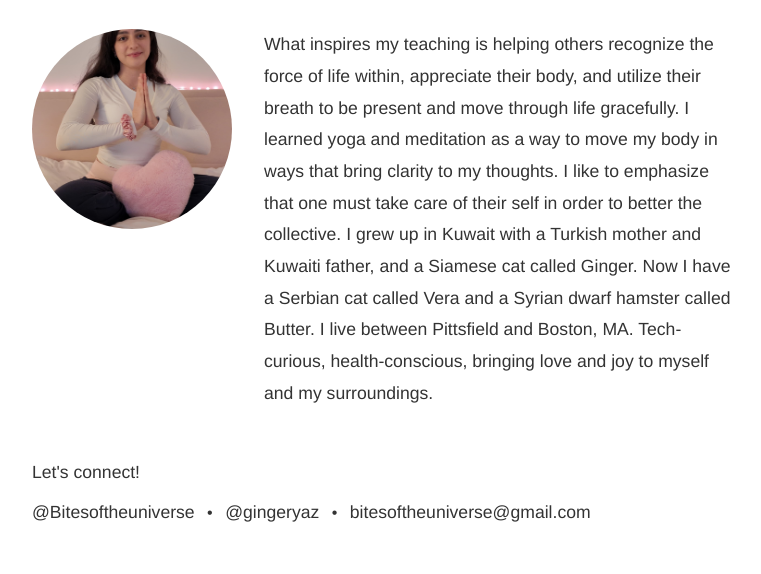
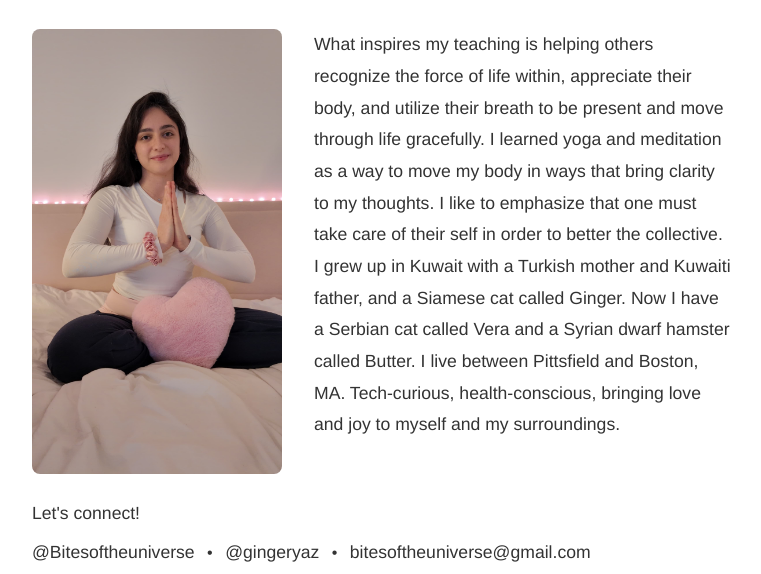
Before and after one commit to gingeryaz/gingeryaz.github.io, a plain HTML site: page index.html in a window 1280 px wide. Shown: the part 178-752 px from the top of the page, without its empty margins (258-1019 px from the left). Drawn offline with Linux system fonts and the light colour scheme.

Commit message:
Update index.html

```diff
--- a/index.html
+++ b/index.html
@@ -72,10 +72,9 @@
 
         .bio-image {
             flex-shrink: 0;
-            width: 200px;
-            height: 200px;
-            border-radius: 50%;
-            object-fit: cover;
+            width: 250px;
+            height: auto;
+            border-radius: 8px;
         }
 
         .bio-text {
```
